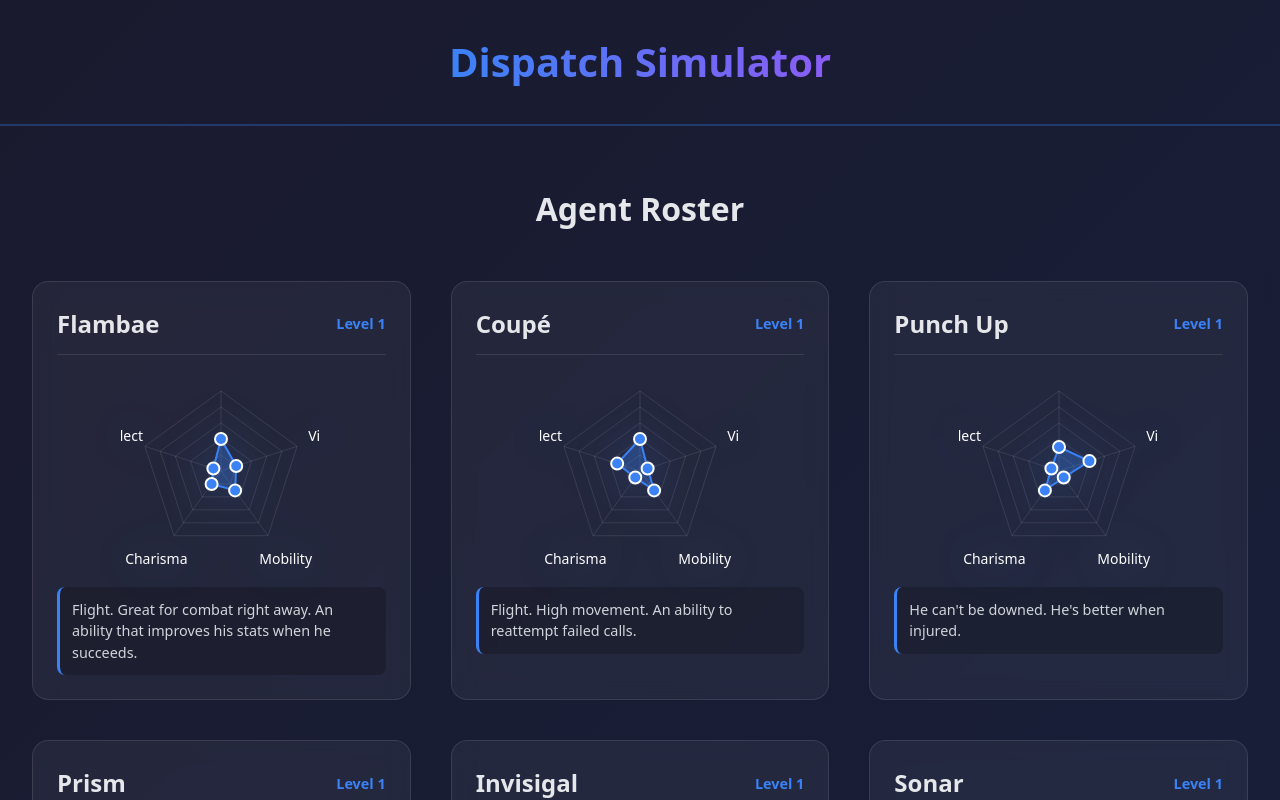
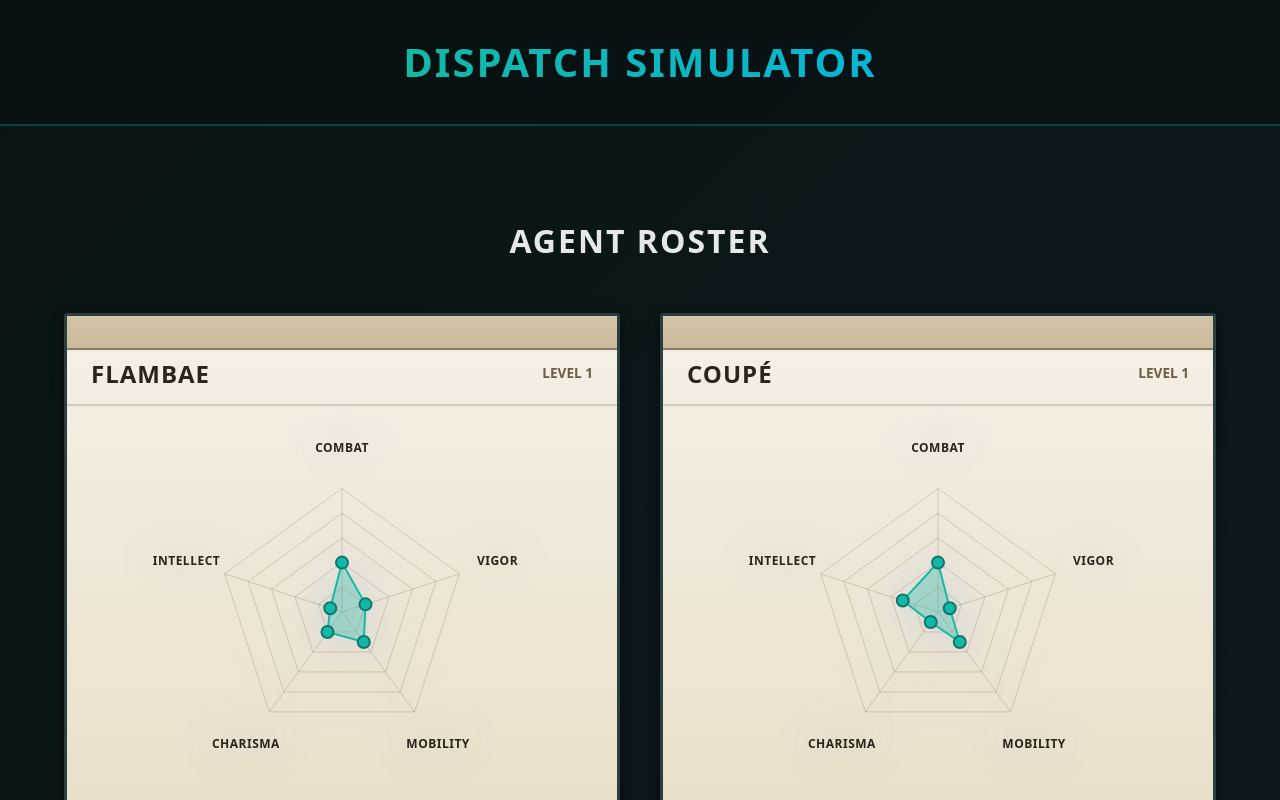
Before and after one commit to ryandavila/dispatch-sim, a React (Vite) app: page /roster in a window 1280 px wide. Shown: the top 800 px of the page. Built offline with nearby package versions, Linux system fonts and the light colour scheme.

Commit message:
feat: add Roster page, enhance cards and CSS

```diff
--- a/package.json
+++ b/package.json
@@ -17,7 +17,8 @@
   "dependencies": {
     "framer-motion": "^12.23.24",
     "react": "^19.2.0",
-    "react-dom": "^19.2.0"
+    "react-dom": "^19.2.0",
+    "react-router-dom": "^7.9.6"
   },
   "devDependencies": {
     "@biomejs/biome": "^2.3.5",
--- a/src/App.css
+++ b/src/App.css
@@ -1,6 +1,6 @@
 .app {
   min-height: 100vh;
-  background: linear-gradient(135deg, #1a1a2e 0%, #16213e 100%);
+  background: linear-gradient(135deg, #0a1416 0%, #0d1f24 100%);
   color: white;
 }
 
@@ -10,35 +10,49 @@
   align-items: center;
   position: relative;
   padding: 2rem;
-  border-bottom: 2px solid rgba(59, 130, 246, 0.3);
+  border-bottom: 2px solid rgba(20, 184, 166, 0.3);
+  background: rgba(0, 0, 0, 0.2);
 }
 
 .app-header h1 {
   font-size: 2.5rem;
   margin: 0;
-  background: linear-gradient(90deg, #3b82f6, #8b5cf6);
+  background: linear-gradient(90deg, #14b8a6, #06b6d4);
   -webkit-background-clip: text;
   -webkit-text-fill-color: transparent;
   background-clip: text;
+  text-transform: uppercase;
+  letter-spacing: 2px;
+  font-weight: 800;
+}
+
+.app-header a {
+  text-decoration: none;
+  transition: opacity 0.2s;
+}
+
+.app-header a:hover {
+  opacity: 0.8;
 }
 
 .back-button {
-  position: absolute;
-  left: 2rem;
-  background: rgba(255, 255, 255, 0.1);
-  border: 1px solid rgba(255, 255, 255, 0.2);
+  background: linear-gradient(135deg, #14b8a6, #06b6d4);
+  border: 2px solid #0e7490;
   color: white;
-  padding: 0.5rem 1rem;
-  border-radius: 8px;
-  font-size: 1rem;
+  padding: 0.6rem 1.2rem;
+  border-radius: 4px;
+  font-size: 0.9rem;
+  font-weight: 700;
+  text-transform: uppercase;
+  letter-spacing: 0.5px;
   cursor: pointer;
   transition: all 0.2s;
+  box-shadow: 0 3px 8px rgba(0, 0, 0, 0.3);
 }
 
 .back-button:hover {
-  background: rgba(255, 255, 255, 0.15);
-  border-color: rgba(255, 255, 255, 0.3);
-  transform: translateX(-2px);
+  transform: translateY(-2px);
+  box-shadow: 0 6px 16px rgba(20, 184, 166, 0.4);
 }
 
 .app-main {
@@ -52,11 +66,24 @@
 
 /* Character Sheet */
 .character-sheet {
-  background: rgba(255, 255, 255, 0.05);
-  border-radius: 16px;
+  background: linear-gradient(to bottom, #f5f0e6 0%, #e8dcc4 100%);
+  border-radius: 4px;
   padding: 2rem;
-  backdrop-filter: blur(10px);
-  border: 1px solid rgba(255, 255, 255, 0.1);
+  border: 3px solid #2a3f3f;
+  box-shadow: 0 8px 24px rgba(0, 0, 0, 0.6);
+  position: relative;
+}
+
+.character-sheet::before {
+  content: "";
+  position: absolute;
+  top: 0;
+  left: 0;
+  right: 0;
+  height: 40px;
+  background: linear-gradient(to bottom, #d4c4a8 0%, #c8b89c 100%);
+  border-bottom: 2px solid #8a7a5e;
+  border-radius: 2px 2px 0 0;
 }
 
 .character-header {
@@ -64,13 +91,20 @@
   justify-content: space-between;
   align-items: center;
   margin-bottom: 1.5rem;
+  margin-top: 2.5rem;
   padding-bottom: 1rem;
-  border-bottom: 1px solid rgba(255, 255, 255, 0.1);
+  border-bottom: 2px solid rgba(138, 122, 94, 0.4);
+  position: relative;
+  z-index: 1;
 }
 
 .character-header h2 {
   margin: 0;
   font-size: 2rem;
+  color: #2a2419;
+  text-transform: uppercase;
+  font-weight: 800;
+  letter-spacing: 2px;
 }
 
 .character-level {
@@ -81,36 +115,43 @@
 
 .character-level span {
   font-size: 1.2rem;
-  color: #3b82f6;
-  font-weight: 600;
+  color: #14b8a6;
+  font-weight: 700;
+  text-transform: uppercase;
 }
 
 .level-up-btn {
-  background: linear-gradient(135deg, #3b82f6, #8b5cf6);
-  border: none;
-  padding: 0.5rem 1rem;
-  border-radius: 8px;
+  background: linear-gradient(135deg, #d97706, #f59e0b);
+  border: 2px solid #92400e;
+  padding: 0.6rem 1.2rem;
+  border-radius: 4px;
   color: white;
-  font-weight: 600;
+  font-weight: 700;
   cursor: pointer;
+  text-transform: uppercase;
+  letter-spacing: 0.5px;
+  font-size: 0.9rem;
   transition:
     transform 0.2s,
     box-shadow 0.2s;
+  box-shadow: 0 3px 8px rgba(0, 0, 0, 0.3);
 }
 
 .level-up-btn:hover {
   transform: translateY(-2px);
-  box-shadow: 0 4px 12px rgba(59, 130, 246, 0.4);
+  box-shadow: 0 6px 16px rgba(217, 119, 6, 0.5);
 }
 
 .points-info {
   text-align: center;
   margin-bottom: 2rem;
   font-size: 1.2rem;
+  color: #3d3426;
+  font-weight: 600;
 }
 
 .available-points strong {
-  color: #3b82f6;
+  color: #14b8a6;
   font-size: 1.5rem;
 }
 
@@ -151,6 +192,8 @@
   align-items: center;
   gap: 0.5rem;
   font-size: 0.9rem;
+  color: #2a2419;
+  font-weight: 600;
 }
 
 .legend-color {
@@ -162,7 +205,7 @@
 .success-probability {
   font-size: 1.5rem;
   font-weight: 700;
-  color: #3b82f6;
+  color: #14b8a6;
   margin-top: 1rem;
 }
 
@@ -174,24 +217,27 @@
 }
 
 .stat-row {
-  background: rgba(255, 255, 255, 0.05);
-  border-radius: 12px;
+  background: rgba(107, 93, 72, 0.1);
+  border-radius: 4px;
   padding: 1rem 1.5rem;
   display: flex;
   justify-content: space-between;
   align-items: center;
-  border: 1px solid rgba(255, 255, 255, 0.1);
-  transition: background 0.2s;
+  border: 2px solid rgba(138, 122, 94, 0.3);
+  transition: all 0.2s;
 }
 
 .stat-row:hover {
-  background: rgba(255, 255, 255, 0.08);
+  background: rgba(107, 93, 72, 0.15);
+  border-color: rgba(138, 122, 94, 0.5);
 }
 
 .stat-name {
   font-size: 1.1rem;
-  font-weight: 600;
-  color: #e5e7eb;
+  font-weight: 700;
+  color: #2a2419;
+  text-transform: uppercase;
+  letter-spacing: 0.5px;
 }
 
 .stat-controls {
@@ -203,10 +249,10 @@
 .stat-button {
   width: 36px;
   height: 36px;
-  border-radius: 8px;
-  border: 2px solid rgba(59, 130, 246, 0.5);
-  background: rgba(59, 130, 246, 0.1);
-  color: #3b82f6;
+  border-radius: 4px;
+  border: 2px solid rgba(138, 122, 94, 0.5);
+  background: rgba(232, 220, 196, 0.5);
+  color: #3d3426;
   font-size: 1.5rem;
   font-weight: 700;
   cursor: pointer;
@@ -219,8 +265,8 @@
 }
 
 .stat-button:hover:not(:disabled) {
-  background: rgba(59, 130, 246, 0.3);
-  border-color: #3b82f6;
+  background: rgba(212, 196, 168, 0.8);
+  border-color: #6b5d48;
   transform: scale(1.1);
 }
 
@@ -231,30 +277,30 @@
 .stat-button:disabled {
   opacity: 0.3;
   cursor: not-allowed;
-  border-color: rgba(255, 255, 255, 0.2);
-  color: rgba(255, 255, 255, 0.3);
+  border-color: rgba(138, 122, 94, 0.2);
+  color: rgba(61, 52, 38, 0.3);
 }
 
 .stat-button.increase {
-  border-color: rgba(34, 197, 94, 0.5);
-  color: #22c55e;
-  background: rgba(34, 197, 94, 0.1);
+  border-color: rgba(20, 184, 166, 0.6);
+  color: #0f766e;
+  background: rgba(20, 184, 166, 0.15);
 }
 
 .stat-button.increase:hover:not(:disabled) {
-  background: rgba(34, 197, 94, 0.3);
-  border-color: #22c55e;
+  background: rgba(20, 184, 166, 0.3);
+  border-color: #14b8a6;
 }
 
 .stat-button.decrease {
-  border-color: rgba(239, 68, 68, 0.5);
-  color: #ef4444;
-  background: rgba(239, 68, 68, 0.1);
+  border-color: rgba(217, 119, 6, 0.6);
+  color: #92400e;
+  background: rgba(217, 119, 6, 0.15);
 }
 
 .stat-button.decrease:hover:not(:disabled) {
-  background: rgba(239, 68, 68, 0.3);
-  border-color: #ef4444;
+  background: rgba(217, 119, 6, 0.3);
+  border-color: #d97706;
 }
 
 .stat-value {
@@ -262,7 +308,7 @@
   text-align: center;
   font-size: 1.5rem;
   font-weight: 700;
-  color: white;
+  color: #2a2419;
 }
 
 /* Character Roster */
@@ -275,11 +321,14 @@
   font-size: 2rem;
   margin-bottom: 2rem;
   color: #e5e7eb;
+  text-transform: uppercase;
+  letter-spacing: 2px;
+  font-weight: 800;
 }
 
 .character-grid {
   display: grid;
-  grid-template-columns: repeat(auto-fill, minmax(320px, 1fr));
+  grid-template-columns: repeat(auto-fill, minmax(400px, 1fr));
   gap: 3rem;
   padding: 1rem 0;
   max-width: 2000px;
@@ -308,22 +357,37 @@
 
 /* Character Card */
 .character-card {
-  background: rgba(255, 255, 255, 0.05);
-  border-radius: 16px;
-  padding: 1.5rem;
-  backdrop-filter: blur(10px);
-  border: 1px solid rgba(255, 255, 255, 0.1);
+  background: linear-gradient(to bottom, #f5f0e6 0%, #e8dcc4 100%);
+  border-radius: 4px;
+  padding: 0;
+  border: 3px solid #2a3f3f;
   transition: all 0.3s;
+  cursor: pointer;
+  position: relative;
+  overflow: hidden;
+  box-shadow: 0 4px 12px rgba(0, 0, 0, 0.5);
+}
+
+.character-card::before {
+  content: "";
+  position: absolute;
+  top: 0;
+  left: 0;
+  right: 0;
+  height: 32px;
+  background: linear-gradient(to bottom, #d4c4a8 0%, #c8b89c 100%);
+  border-bottom: 2px solid #8a7a5e;
 }
 
 .character-card:hover {
-  border-color: rgba(59, 130, 246, 0.5);
-  box-shadow: 0 8px 24px rgba(59, 130, 246, 0.2);
+  border-color: #14b8a6;
+  box-shadow: 0 8px 24px rgba(20, 184, 166, 0.4);
+  transform: translateY(-2px);
 }
 
 .character-card.selected {
-  border-color: #3b82f6;
-  box-shadow: 0 8px 24px rgba(59, 130, 246, 0.4);
+  border-color: #14b8a6;
+  box-shadow: 0 8px 24px rgba(20, 184, 166, 0.6);
 }
 
 .character-card-header {
@@ -331,54 +395,66 @@
   justify-content: space-between;
   align-items: center;
   margin-bottom: 1rem;
-  padding-bottom: 0.75rem;
-  border-bottom: 1px solid rgba(255, 255, 255, 0.1);
+  padding: 2.5rem 1.5rem 0.75rem 1.5rem;
+  border-bottom: 2px solid rgba(138, 122, 94, 0.3);
+  position: relative;
+  z-index: 1;
 }
 
 .character-card-header h3 {
   margin: 0;
   font-size: 1.5rem;
-  color: #e5e7eb;
+  color: #2a2419;
+  text-transform: uppercase;
+  font-weight: 800;
+  letter-spacing: 1px;
 }
 
 .character-card-header .character-level {
-  font-size: 0.9rem;
-  color: #3b82f6;
-  font-weight: 600;
+  font-size: 0.85rem;
+  color: #6b5d48;
+  font-weight: 700;
+  text-transform: uppercase;
 }
 
 .character-card-chart {
   display: flex;
   justify-content: center;
   margin: 1rem 0;
+  padding: 0 1.5rem;
 }
 
 .character-card-notes {
-  margin-top: 1rem;
+  margin: 1rem 1.5rem;
   padding: 0.75rem;
-  background: rgba(0, 0, 0, 0.2);
-  border-radius: 8px;
-  border-left: 3px solid #3b82f6;
+  background: rgba(107, 93, 72, 0.15);
+  border-radius: 4px;
+  border-left: 3px solid #d97706;
 }
 
 .character-card-notes p {
   margin: 0;
-  font-size: 0.9rem;
+  font-size: 0.85rem;
   line-height: 1.5;
-  color: #d1d5db;
+  color: #3d3426;
+  font-weight: 500;
 }
 
 .character-card-points {
-  margin-top: 1rem;
+  margin: 1rem 1.5rem;
+  margin-bottom: 1.5rem;
   text-align: center;
 }
 
 .points-badge {
   display: inline-block;
-  background: linear-gradient(135deg, #3b82f6, #8b5cf6);
+  background: linear-gradient(135deg, #14b8a6, #06b6d4);
   color: white;
   padding: 0.5rem 1rem;
-  border-radius: 20px;
-  font-size: 0.9rem;
-  font-weight: 600;
+  border-radius: 4px;
+  font-size: 0.85rem;
+  font-weight: 700;
+  text-transform: uppercase;
+  letter-spacing: 0.5px;
+  box-shadow: 0 2px 6px rgba(0, 0, 0, 0.3);
 }
--- a/src/App.tsx
+++ b/src/App.tsx
@@ -1,86 +1,21 @@
-import { useEffect, useState } from 'react';
+import { Routes, Route, Link } from 'react-router-dom';
 import './App.css';
-import { CharacterCard } from './components/CharacterCard';
-import { CharacterSheet } from './components/CharacterSheet';
-import type { Character } from './types/character';
-import { loadAgentById, loadAgents } from './utils/dataLoader';
+import { Home } from './pages/Home';
+import { Roster } from './pages/Roster';
 
 function App() {
-  const agents = loadAgents();
-  const [selectedCharacter, setSelectedCharacter] = useState<Character | null>(null);
-
-  // Handle browser back/forward buttons
-  useEffect(() => {
-    const handlePopState = (event: PopStateEvent) => {
-      const characterId = event.state?.characterId;
-      if (characterId) {
-        const character = loadAgentById(characterId);
-        setSelectedCharacter(character || null);
-      } else {
-        setSelectedCharacter(null);
-      }
-    };
-
-    window.addEventListener('popstate', handlePopState);
-
-    // Check initial URL on mount
-    const params = new URLSearchParams(window.location.search);
-    const characterId = params.get('character');
-    if (characterId) {
-      const character = loadAgentById(characterId);
-      if (character) {
-        setSelectedCharacter(character);
-        // Update history state without adding new entry
-        window.history.replaceState({ characterId }, '', `?character=${characterId}`);
-      }
-    }
-
-    return () => {
-      window.removeEventListener('popstate', handlePopState);
-    };
-  }, []);
-
-  const handleSelectCharacter = (character: Character) => {
-    setSelectedCharacter(character);
-    window.history.pushState({ characterId: character.id }, '', `?character=${character.id}`);
-  };
-
-  const handleUpdateCharacter = (updatedCharacter: Character) => {
-    setSelectedCharacter(updatedCharacter);
-  };
-
-  const handleBack = () => {
-    setSelectedCharacter(null);
-    window.history.pushState({}, '', window.location.pathname);
-  };
-
   return (
     <div className="app">
       <header className="app-header">
-        <h1>Dispatch Simulator</h1>
-        {selectedCharacter && (
-          <button type="button" onClick={handleBack} className="back-button">
-            ← Back to Roster
-          </button>
-        )}
+        <Link to="/" className="no-underline">
+          <h1>Dispatch Simulator</h1>
+        </Link>
       </header>
-      <main className={`app-main ${selectedCharacter ? 'constrained' : ''}`}>
-        {selectedCharacter ? (
-          <CharacterSheet character={selectedCharacter} onUpdateCharacter={handleUpdateCharacter} />
-        ) : (
-          <div className="character-roster">
-            <h2>Agent Roster</h2>
-            <div className="character-grid">
-              {agents.map((agent) => (
-                <CharacterCard
-                  key={agent.id}
-                  character={agent}
-                  onClick={() => handleSelectCharacter(agent)}
-                />
-              ))}
-            </div>
-          </div>
-        )}
+      <main className="app-main">
+        <Routes>
+          <Route path="/" element={<Home />} />
+          <Route path="/roster" element={<Roster />} />
+        </Routes>
       </main>
     </div>
   );
--- a/src/components/CharacterCard.tsx
+++ b/src/components/CharacterCard.tsx
@@ -24,7 +24,7 @@ export function CharacterCard({ character, onClick, isSelected = false }: Charac
       </div>
 
       <div className="character-card-chart">
-        <RadarChart stats={character.stats} maxValue={10} size={200} />
+        <RadarChart stats={character.stats} maxValue={10} size={380} />
       </div>
 
       {character.notes && (
--- a/src/components/CharacterSheet.tsx
+++ b/src/components/CharacterSheet.tsx
@@ -105,8 +105,8 @@ export function CharacterSheet({ character, onUpdateCharacter }: CharacterSheetP
                 <motion.span
                   className="stat-value"
                   key={character.stats[pillar]}
-                  initial={{ scale: 1.5, color: '#3b82f6' }}
-                  animate={{ scale: 1, color: '#ffffff' }}
+                  initial={{ scale: 1.5, color: '#14b8a6' }}
+                  animate={{ scale: 1, color: '#2a2419' }}
                   transition={{ duration: 0.3 }}
                 >
                   {character.stats[pillar]}
--- a/src/components/OverlayRadarChart.tsx
+++ b/src/components/OverlayRadarChart.tsx
@@ -27,7 +27,7 @@ export function OverlayRadarChart({
   const [_hoveredPillar, _setHoveredPillar] = useState<PillarType | null>(null);
 
   const center = size / 2;
-  const radius = (size / 2) * 0.8;
+  const radius = (size / 2) * 0.65;
 
   const angleStep = (2 * Math.PI) / 5;
   const startAngle = -Math.PI / 2;
@@ -75,7 +75,7 @@ export function OverlayRadarChart({
               key={level}
               points={gridPoints}
               fill="none"
-              stroke="rgba(255, 255, 255, 0.1)"
+              stroke="rgba(138, 122, 94, 0.3)"
               strokeWidth="1"
             />
           );
@@ -91,7 +91,7 @@ export function OverlayRadarChart({
               y1={center}
               x2={pos.x}
               y2={pos.y}
-              stroke="rgba(255, 255, 255, 0.1)"
+              stroke="rgba(138, 122, 94, 0.3)"
               strokeWidth="1"
             />
           );
@@ -122,7 +122,7 @@ export function OverlayRadarChart({
         {/* Pillar labels */}
         {PILLARS.map((pillar, index) => {
           const angle = startAngle + angleStep * index;
-          const labelDistance = radius + 30;
+          const labelDistance = radius + 40;
           const labelX = center + labelDistance * Math.cos(angle);
           const labelY = center + labelDistance * Math.sin(angle);
 
@@ -133,9 +133,10 @@ export function OverlayRadarChart({
               y={labelY}
               textAnchor="middle"
               dominantBaseline="middle"
-              fill="white"
-              fontSize="14"
-              fontWeight="500"
+              fill="#2a2419"
+              fontSize="12"
+              fontWeight="700"
+              style={{ textTransform: 'uppercase', letterSpacing: '0.5px' }}
             >
               {pillar}
             </text>
--- a/src/components/RadarChart.tsx
+++ b/src/components/RadarChart.tsx
@@ -14,7 +14,7 @@ export function RadarChart({ stats, maxValue = 10, size = 300, onVertexClick }:
   const [hoveredPillar, setHoveredPillar] = useState<PillarType | null>(null);
 
   const center = size / 2;
-  const radius = (size / 2) * 0.8; // Leave some padding
+  const radius = (size / 2) * 0.65; // Leave more padding for labels
 
   // Calculate angle for each pillar (starting from top, going clockwise)
   const angleStep = (2 * Math.PI) / 5;
@@ -72,7 +72,7 @@ export function RadarChart({ stats, maxValue = 10, size = 300, onVertexClick }:
               key={level}
               points={gridPoints}
               fill="none"
-              stroke="rgba(255, 255, 255, 0.1)"
+              stroke="rgba(138, 122, 94, 0.3)"
               strokeWidth="1"
             />
           );
@@ -88,7 +88,7 @@ export function RadarChart({ stats, maxValue = 10, size = 300, onVertexClick }:
               y1={center}
               x2={pos.x}
               y2={pos.y}
-              stroke="rgba(255, 255, 255, 0.1)"
+              stroke="rgba(138, 122, 94, 0.3)"
               strokeWidth="1"
             />
           );
@@ -97,8 +97,8 @@ export function RadarChart({ stats, maxValue = 10, size = 300, onVertexClick }:
         {/* Stat area (filled polygon) */}
         <motion.polygon
           points={statPoints}
-          fill="rgba(59, 130, 246, 0.3)"
-          stroke="rgb(59, 130, 246)"
+          fill="rgba(20, 184, 166, 0.3)"
+          stroke="rgb(20, 184, 166)"
           strokeWidth="2"
           initial={{ opacity: 0, scale: 0 }}
           animate={{ opacity: 1, scale: 1 }}
@@ -113,7 +113,7 @@ export function RadarChart({ stats, maxValue = 10, size = 300, onVertexClick }:
 
           // Calculate label position (outside the chart)
           const angle = startAngle + angleStep * index;
-          const labelDistance = radius + 30;
+          const labelDistance = radius + 40;
           const labelX = center + labelDistance * Math.cos(angle);
           const labelY = center + labelDistance * Math.sin(angle);
 
@@ -124,8 +124,8 @@ export function RadarChart({ stats, maxValue = 10, size = 300, onVertexClick }:
                 cx={statPos.x}
                 cy={statPos.y}
                 r={isHovered ? 8 : 6}
-                fill="rgb(59, 130, 246)"
-                stroke="white"
+                fill="rgb(20, 184, 166)"
+                stroke="rgb(15, 118, 110)"
                 strokeWidth="2"
                 style={{ cursor: onVertexClick ? 'pointer' : 'default' }}
                 whileHover={{ scale: 1.2 }}
@@ -168,9 +168,10 @@ export function RadarChart({ stats, maxValue = 10, size = 300, onVertexClick }:
                 y={labelY}
                 textAnchor="middle"
                 dominantBaseline="middle"
-                fill="white"
-                fontSize="14"
-                fontWeight="500"
+                fill="#2a2419"
+                fontSize="12"
+                fontWeight="700"
+                style={{ textTransform: 'uppercase', letterSpacing: '0.5px' }}
               >
                 {pillar}
               </text>
--- a/src/main.tsx
+++ b/src/main.tsx
@@ -1,10 +1,13 @@
 import { StrictMode } from 'react';
 import { createRoot } from 'react-dom/client';
+import { BrowserRouter } from 'react-router-dom';
 import './index.css';
 import App from './App.tsx';
 
 createRoot(document.getElementById('root')!).render(
   <StrictMode>
-    <App />
+    <BrowserRouter>
+      <App />
+    </BrowserRouter>
   </StrictMode>
 );
--- /dev/null
+++ b/src/pages/Home.tsx
@@ -0,0 +1,21 @@
+import { Link } from 'react-router-dom';
+
+export function Home() {
+  return (
+    <div className="flex flex-col items-center justify-center min-h-[calc(100vh-8rem)] gap-8">
+      <div className="text-center space-y-4">
+        <h2 className="text-4xl font-bold">Welcome to Dispatch</h2>
+        <p className="text-xl text-gray-400">Manage your team of reformed villains</p>
+      </div>
+
+      <nav className="flex flex-col gap-4">
+        <Link
+          to="/roster"
+          className="px-8 py-4 bg-blue-600 hover:bg-blue-700 rounded-lg text-lg font-semibold transition-colors"
+        >
+          View Agent Roster
+        </Link>
+      </nav>
+    </div>
+  );
+}
--- /dev/null
+++ b/src/pages/Roster.tsx
@@ -0,0 +1,68 @@
+import { useEffect, useState } from 'react';
+import { useNavigate, useSearchParams } from 'react-router-dom';
+import { CharacterCard } from '../components/CharacterCard';
+import { CharacterSheet } from '../components/CharacterSheet';
+import type { Character } from '../types/character';
+import { loadAgentById, loadAgents } from '../utils/dataLoader';
+
+export function Roster() {
+  const agents = loadAgents();
+  const [selectedCharacter, setSelectedCharacter] = useState<Character | null>(null);
+  const [searchParams, setSearchParams] = useSearchParams();
+  const _navigate = useNavigate();
+
+  // Handle browser back/forward buttons
+  useEffect(() => {
+    const characterId = searchParams.get('character');
+    if (characterId) {
+      const character = loadAgentById(characterId);
+      setSelectedCharacter(character || null);
+    } else {
+      setSelectedCharacter(null);
+    }
+  }, [searchParams]);
+
+  const handleSelectCharacter = (character: Character) => {
+    setSelectedCharacter(character);
+    setSearchParams({ character: character.id });
+  };
+
+  const handleUpdateCharacter = (updatedCharacter: Character) => {
+    setSelectedCharacter(updatedCharacter);
+  };
+
+  const handleBack = () => {
+    setSelectedCharacter(null);
+    setSearchParams({});
+  };
+
+  return (
+    <div className="w-full">
+      {selectedCharacter && (
+        <div className="mb-4">
+          <button type="button" onClick={handleBack} className="back-button">
+            ← Back to Roster
+          </button>
+        </div>
+      )}
+      <main className={`app-main ${selectedCharacter ? 'constrained' : ''}`}>
+        {selectedCharacter ? (
+          <CharacterSheet character={selectedCharacter} onUpdateCharacter={handleUpdateCharacter} />
+        ) : (
+          <div className="character-roster">
+            <h2>Agent Roster</h2>
+            <div className="character-grid">
+              {agents.map((agent) => (
+                <CharacterCard
+                  key={agent.id}
+                  character={agent}
+                  onClick={() => handleSelectCharacter(agent)}
+                />
+              ))}
+            </div>
+          </div>
+        )}
+      </main>
+    </div>
+  );
+}
```
Also changed, not shown: 1 other file (tests, documents, lock files or other folders).
